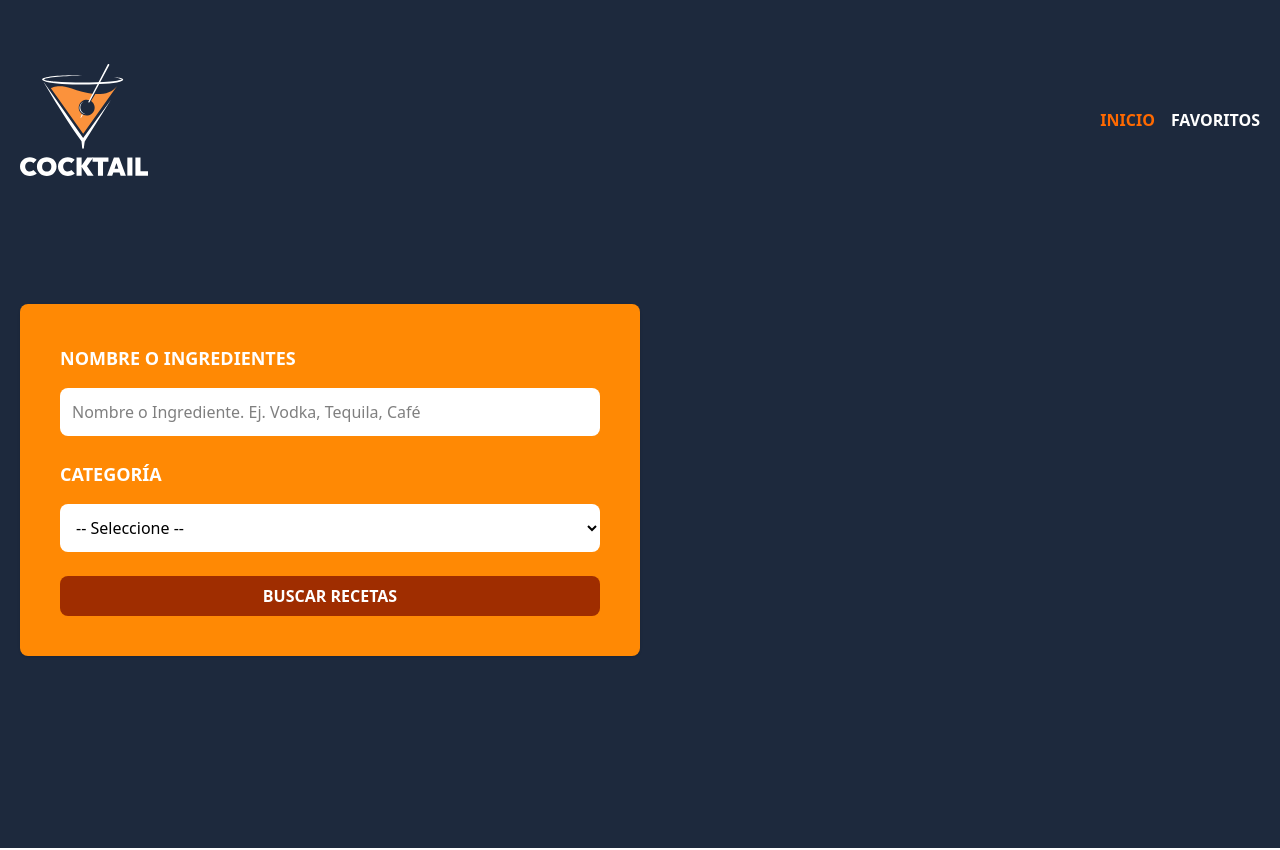
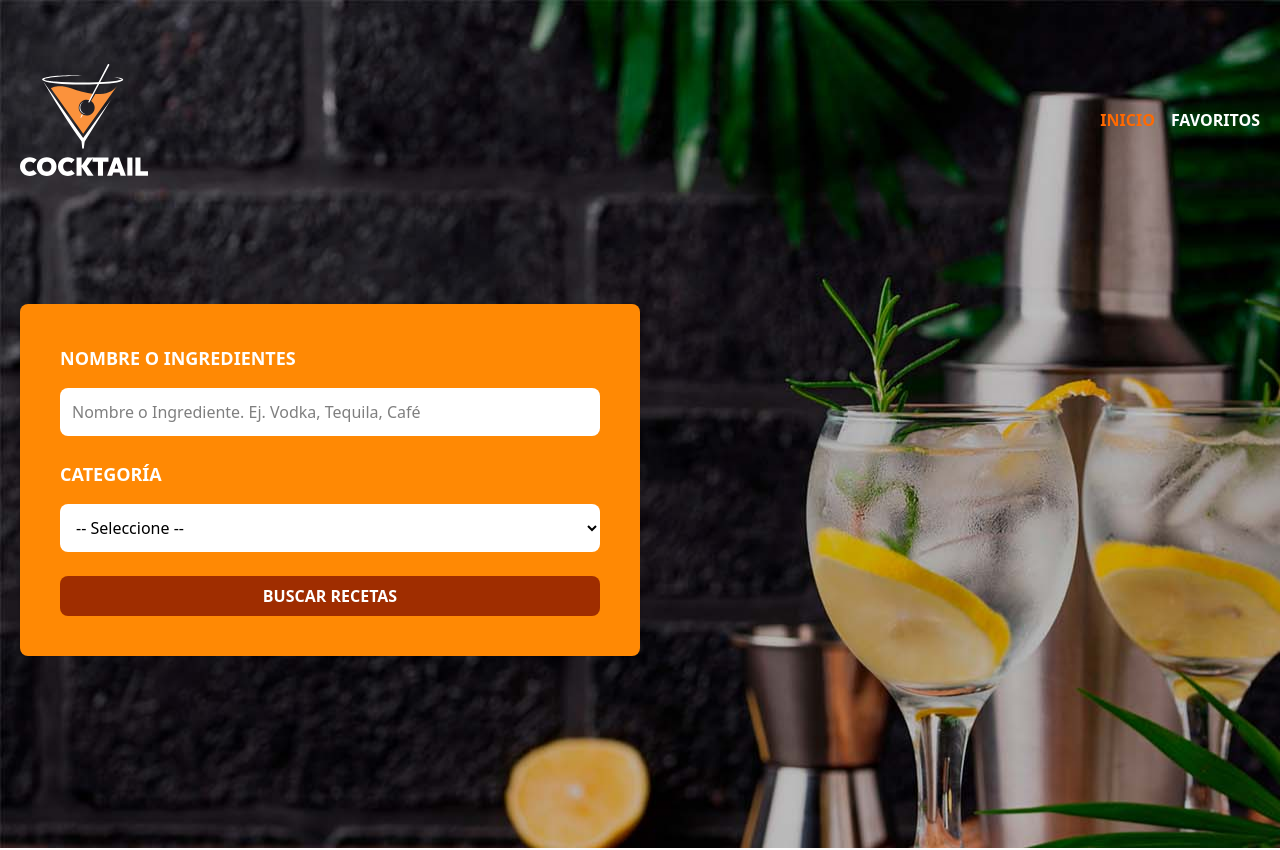
Before and after one commit to Germanilu/buscador-bebidas, a React (Vite) app: page / in a window 1280 px wide. Shown: the top 850 px of the page. Built offline with nearby package versions, Linux system fonts and the light colour scheme.

Commit message:
Feat: Create tailwindconfig for Theming

```diff
--- a/package.json
+++ b/package.json
@@ -13,18 +13,20 @@
     "@tailwindcss/vite": "^4.1.7",
     "react": "^19.1.0",
     "react-dom": "^19.1.0",
-    "react-router-dom": "^7.6.0",
-    "tailwindcss": "^4.1.7"
+    "react-router-dom": "^7.6.0"
   },
   "devDependencies": {
     "@eslint/js": "^9.25.0",
     "@types/react": "^19.1.2",
     "@types/react-dom": "^19.1.2",
     "@vitejs/plugin-react-swc": "^3.9.0",
+    "autoprefixer": "^10.4.21",
     "eslint": "^9.25.0",
     "eslint-plugin-react-hooks": "^5.2.0",
     "eslint-plugin-react-refresh": "^0.4.19",
     "globals": "^16.0.0",
+    "postcss": "^8.5.3",
+    "tailwindcss": "^4.1.7",
     "typescript": "~5.8.3",
     "typescript-eslint": "^8.30.1",
     "vite": "^6.3.5"
--- a/src/components/Header.tsx
+++ b/src/components/Header.tsx
@@ -10,7 +10,7 @@ export default function Header() {
   console.log(isHome)
 
   return (
-    <header className="bg-slate-800">
+    <header className="bg-header">
       <div className="mx-auto container px-5 py-16">
         <div className="flex justify-between items-center">
           <div>
--- a/src/index.css
+++ b/src/index.css
@@ -1 +1,2 @@
 @import "tailwindcss";
+@config "../tailwind.config.js";
--- /dev/null
+++ b/tailwind.config.js
@@ -0,0 +1,11 @@
+/** @type {import('tailwindcss').Config} */
+export default {
+  theme: {
+    extend: {
+      backgroundImage: {
+        "header": "url('/bg.jpg')",
+      },
+    },
+  },
+  plugins: [],
+};
```
Also changed, not shown: 2 other files (tests, documents, lock files or other folders).
